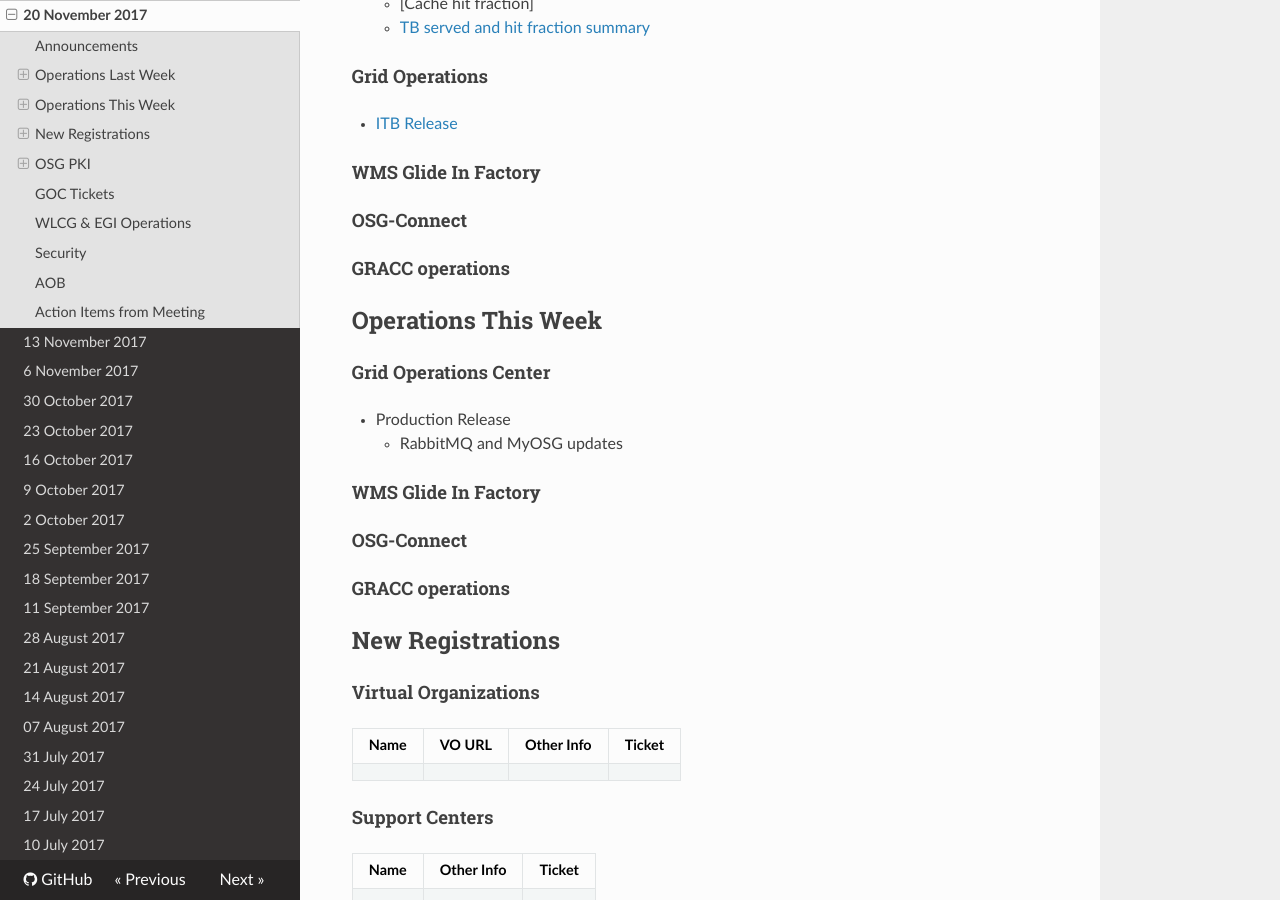
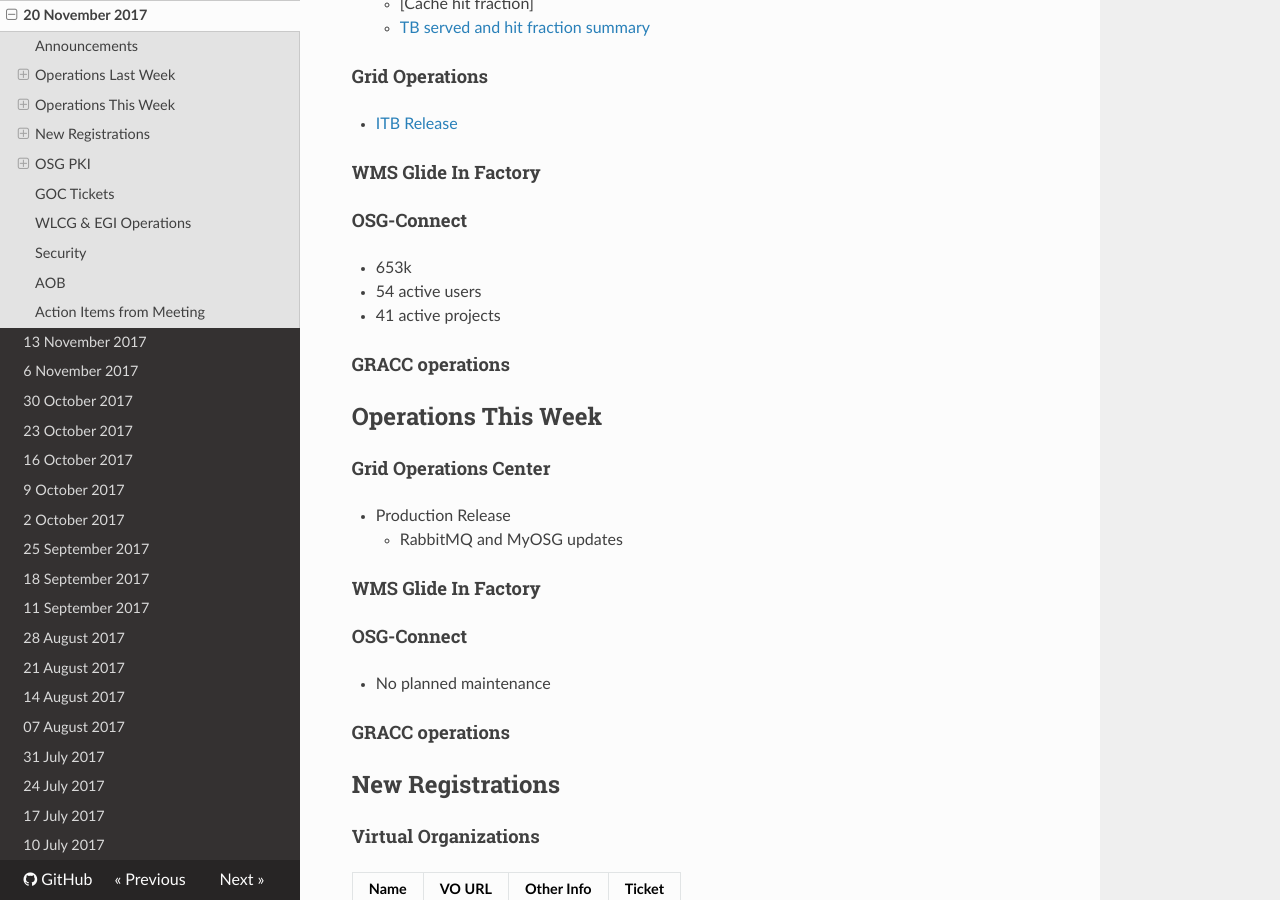
Before and after one commit to osg-htc/operations, an MkDocs documentation site: the page built from docs/WeeklyMinutes/20Nov2017.md, in a window 1280 px wide and 900 px high, scrolled down 712 px. Built offline with MkDocs 1.6.1, drawn with Linux system fonts in a browser that asks for light colours; nearby versions of some CDN libraries; old or Windows-style settings are respelled for this version of MkDocs.

Commit message:
OSG Connect updates

```diff
--- a/docs/WeeklyMinutes/20Nov2017.md
+++ b/docs/WeeklyMinutes/20Nov2017.md
@@ -27,6 +27,9 @@
 #### WMS Glide In Factory
 
 #### OSG-Connect
+   * 653k
+   * 54 active users
+   * 41 active projects
 
 #### GRACC operations
 
@@ -39,6 +42,7 @@
 #### WMS Glide In Factory
 
 #### OSG-Connect
+   * No planned maintenance
 
 #### GRACC operations
 
```
